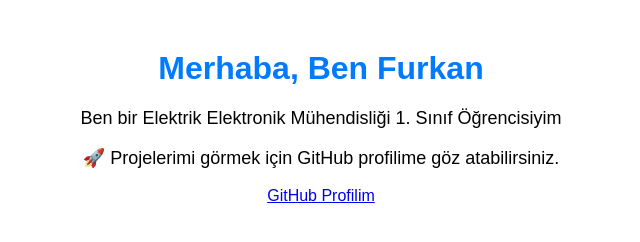
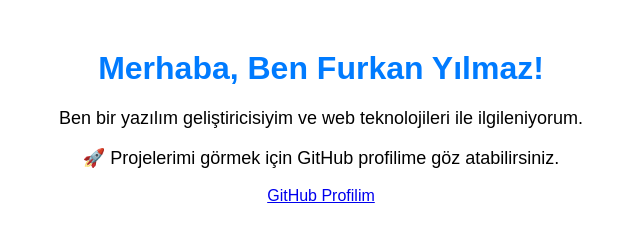
Before and after one commit to Furkanylmz05/Furkanylmz05.github.io, a plain HTML site: page index.html in a window 1280 px wide. Shown: the whole page, without its empty margins (319-959 px from the left). Drawn offline with Linux system fonts and the light colour scheme.

Commit message:
Update index.html

```diff
--- a/index.html
+++ b/index.html
@@ -3,7 +3,7 @@
 <head>
     <meta charset="UTF-8">
     <meta name="viewport" content="width=device-width, initial-scale=1.0">
-    <title>Hakkımda</title>
+    <title>Furkan Yılmaz - Hakkımda</title>
     <style>
         body { font-family: Arial, sans-serif; text-align: center; margin: 50px; }
         h1 { color: #007bff; }
@@ -11,9 +11,9 @@
     </style>
 </head>
 <body>
-    <h1>Merhaba, Ben Furkan </h1>
-    <p>Ben bir Elektrik Elektronik Mühendisliği 1. Sınıf Öğrencisiyim </p>
+    <h1>Merhaba, Ben Furkan Yılmaz!</h1>
+    <p>Ben bir yazılım geliştiricisiyim ve web teknolojileri ile ilgileniyorum.</p>
     <p>🚀 Projelerimi görmek için GitHub profilime göz atabilirsiniz.</p>
-    <a href="https://github.com/kullanici-adiniz">GitHub Profilim</a>
+    <a href="https://github.com/furkanylmz05">GitHub Profilim</a>
 </body>
 </html>
```
